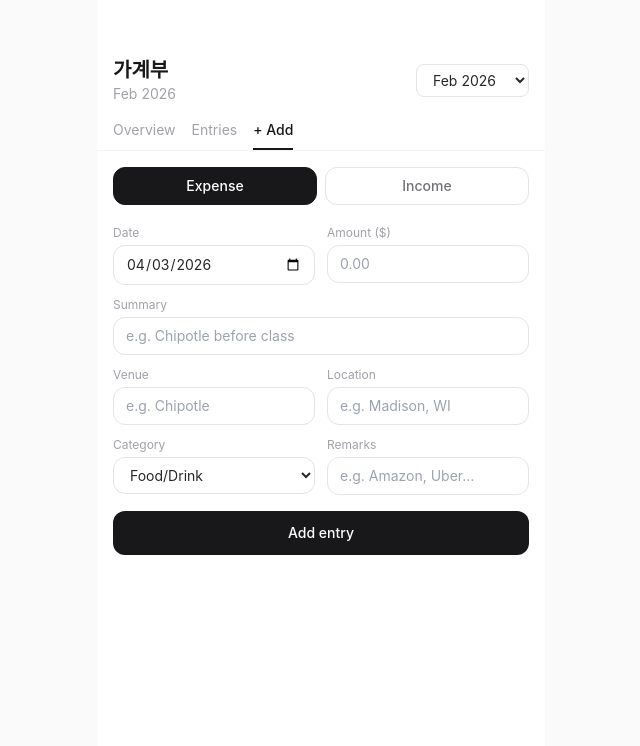
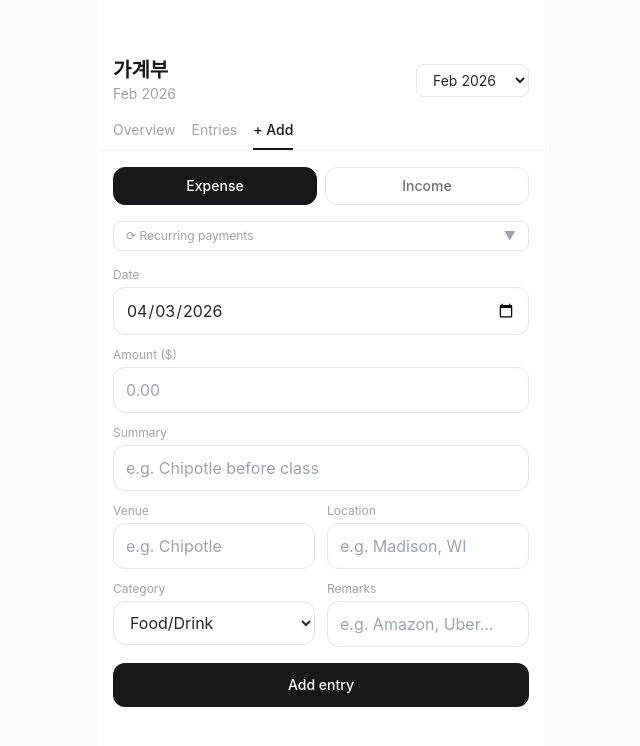
Before and after one commit to suheum-heo/moneymap, a Next.js app: page / in a window 1280 px wide. Both pictures are taken after a click on the button "+ Add". Shown: the top 746 px of the page, without its empty margins (319-959 px from the left). Built offline with nearby package versions, Linux system fonts and the light colour scheme.

Commit message:
fix: date input overflow, add recurring payments

```diff
--- a/src/app/components/AddEntry.tsx
+++ b/src/app/components/AddEntry.tsx
@@ -3,6 +3,14 @@ import { useState } from 'react'
 import { Entry, EXPENSE_CATEGORIES, INCOME_CATEGORIES } from '../types'
 
 interface Props { onAdd: (e: Entry) => void; onDone: () => void }
+
+const RECURRING = [
+  { label: 'Rent', category: 'Rent', amount: 899.50, summary: 'Monthly Rent' },
+  { label: 'Water', category: 'Utilities', amount: 12.00, summary: 'Monthly Water' },
+  { label: 'Internet', category: 'Utilities', amount: 24.99, summary: 'Monthly Internet', remarks: 'Spectrum' },
+  { label: 'iCloud', category: 'Subscription', amount: 9.99, summary: 'iCloud', remarks: 'Apple' },
+  { label: 'YouTube', category: 'Subscription', amount: 9.09, summary: 'YouTube Premium', remarks: 'Google' },
+]
 
 export default function AddEntry({ onAdd, onDone }: Props) {
   const [entryType, setEntryType] = useState<'expense' | 'income'>('expense')
@@ -14,12 +22,24 @@ export default function AddEntry({ onAdd, onDone }: Props) {
   const [category, setCategory] = useState(EXPENSE_CATEGORIES[3])
   const [remarks, setRemarks] = useState('')
   const [error, setError] = useState('')
+  const [showRecurring, setShowRecurring] = useState(false)
 
   const cats = entryType === 'expense' ? EXPENSE_CATEGORIES : INCOME_CATEGORIES
 
   const handleTypeChange = (t: 'expense' | 'income') => {
     setEntryType(t)
     setCategory(t === 'expense' ? EXPENSE_CATEGORIES[3] : INCOME_CATEGORIES[0])
+    setShowRecurring(false)
+  }
+
+  const applyRecurring = (r: typeof RECURRING[0]) => {
+    setSummary(r.summary)
+    setAmount(r.amount.toString())
+    setCategory(r.category)
+    setRemarks(r.remarks || '')
+    setVenue('')
+    setLocation('')
+    setShowRecurring(false)
   }
 
   const handleSubmit = () => {
@@ -45,12 +65,11 @@ export default function AddEntry({ onAdd, onDone }: Props) {
     onDone()
   }
 
-  const inputCls = "w-full text-sm px-3 py-2 rounded-xl border border-zinc-200 dark:border-zinc-700 bg-white dark:bg-zinc-800 text-zinc-800 dark:text-zinc-100 outline-none focus:border-zinc-400 dark:focus:border-zinc-500"
+  const inputCls = "w-full px-3 py-2.5 rounded-xl border border-zinc-200 dark:border-zinc-700 bg-white dark:bg-zinc-800 text-zinc-800 dark:text-zinc-100 outline-none focus:border-zinc-400 dark:focus:border-zinc-500"
 
   return (
     <div className="px-4 pb-8">
-      {/* Toggle */}
-      <div className="flex gap-2 mb-5">
+      <div className="flex gap-2 mb-4">
         {(['expense', 'income'] as const).map(t => (
           <button key={t} onClick={() => handleTypeChange(t)}
             className={`flex-1 py-2 rounded-xl text-sm font-medium border transition-colors ${entryType === t
@@ -61,32 +80,62 @@ export default function AddEntry({ onAdd, onDone }: Props) {
         ))}
       </div>
 
+      {entryType === 'expense' && (
+        <div className="mb-4">
+          <button
+            onClick={() => setShowRecurring(v => !v)}
+            className="text-xs text-zinc-400 border border-zinc-200 dark:border-zinc-700 rounded-lg px-3 py-1.5 w-full text-left flex justify-between items-center"
+          >
+            <span>⟳ Recurring payments</span>
+            <span>{showRecurring ? '▲' : '▼'}</span>
+          </button>
+          {showRecurring && (
+            <div className="mt-2 flex flex-col gap-1.5">
+              {RECURRING.map(r => (
+                <button key={r.label} onClick={() => applyRecurring(r)}
+                  className="flex justify-between items-center px-3 py-2 rounded-xl bg-zinc-100 dark:bg-zinc-800 text-left w-full">
+                  <div>
+                    <span className="text-sm text-zinc-800 dark:text-zinc-100">{r.label}</span>
+                    {r.remarks && <span className="text-xs text-zinc-400 ml-1.5">{r.remarks}</span>}
+                  </div>
+                  <span className="text-sm font-medium text-zinc-500">${r.amount.toFixed(2)}</span>
+                </button>
+              ))}
+            </div>
+          )}
+        </div>
+      )}
+
       <div className="flex flex-col gap-3">
-        <div className="grid grid-cols-2 gap-3">
-          <div>
-            <label className="text-xs text-zinc-400 mb-1 block">Date</label>
-            <input type="date" value={date} onChange={e => setDate(e.target.value)} className={inputCls} />
-          </div>
-          <div>
-            <label className="text-xs text-zinc-400 mb-1 block">Amount ($)</label>
-            <input type="number" value={amount} onChange={e => setAmount(e.target.value)} placeholder="0.00" step="0.01" className={inputCls} />
-          </div>
+        <div>
+          <label className="text-xs text-zinc-400 mb-1 block">Date</label>
+          <input type="date" value={date} onChange={e => setDate(e.target.value)}
+            className={inputCls} style={{ fontSize: '16px' }} />
+        </div>
+
+        <div>
+          <label className="text-xs text-zinc-400 mb-1 block">Amount ($)</label>
+          <input type="number" value={amount} onChange={e => setAmount(e.target.value)}
+            placeholder="0.00" step="0.01" inputMode="decimal" className={inputCls} style={{ fontSize: '16px' }} />
         </div>
 
         <div>
           <label className="text-xs text-zinc-400 mb-1 block">Summary</label>
-          <input type="text" value={summary} onChange={e => setSummary(e.target.value)} placeholder="e.g. Chipotle before class" className={inputCls} />
+          <input type="text" value={summary} onChange={e => setSummary(e.target.value)}
+            placeholder="e.g. Chipotle before class" className={inputCls} style={{ fontSize: '16px' }} />
         </div>
 
         {entryType === 'expense' && (
           <div className="grid grid-cols-2 gap-3">
             <div>
               <label className="text-xs text-zinc-400 mb-1 block">Venue</label>
-              <input type="text" value={venue} onChange={e => setVenue(e.target.value)} placeholder="e.g. Chipotle" className={inputCls} />
+              <input type="text" value={venue} onChange={e => setVenue(e.target.value)}
+                placeholder="e.g. Chipotle" className={inputCls} style={{ fontSize: '16px' }} />
             </div>
             <div>
               <label className="text-xs text-zinc-400 mb-1 block">Location</label>
-              <input type="text" value={location} onChange={e => setLocation(e.target.value)} placeholder="e.g. Madison, WI" className={inputCls} />
+              <input type="text" value={location} onChange={e => setLocation(e.target.value)}
+                placeholder="e.g. Madison, WI" className={inputCls} style={{ fontSize: '16px' }} />
             </div>
           </div>
         )}
@@ -94,13 +143,15 @@ export default function AddEntry({ onAdd, onDone }: Props) {
         <div className="grid grid-cols-2 gap-3">
           <div>
             <label className="text-xs text-zinc-400 mb-1 block">Category</label>
-            <select value={category} onChange={e => setCategory(e.target.value)} className={inputCls}>
+            <select value={category} onChange={e => setCategory(e.target.value)}
+              className={inputCls} style={{ fontSize: '16px' }}>
               {cats.map(c => <option key={c}>{c}</option>)}
             </select>
           </div>
           <div>
             <label className="text-xs text-zinc-400 mb-1 block">Remarks</label>
-            <input type="text" value={remarks} onChange={e => setRemarks(e.target.value)} placeholder="e.g. Amazon, Uber…" className={inputCls} />
+            <input type="text" value={remarks} onChange={e => setRemarks(e.target.value)}
+              placeholder="e.g. Amazon, Uber…" className={inputCls} style={{ fontSize: '16px' }} />
           </div>
         </div>
 
```
